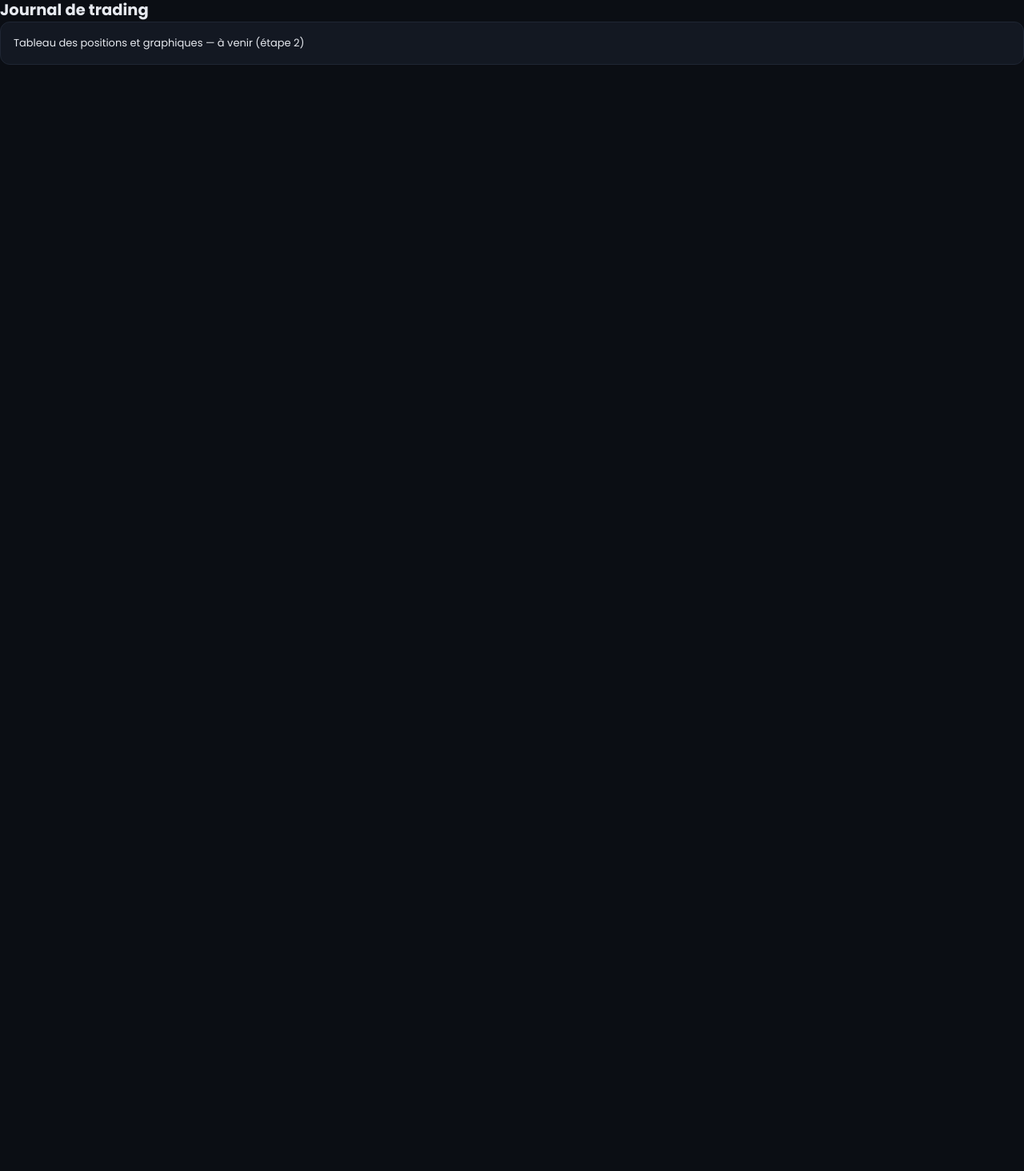
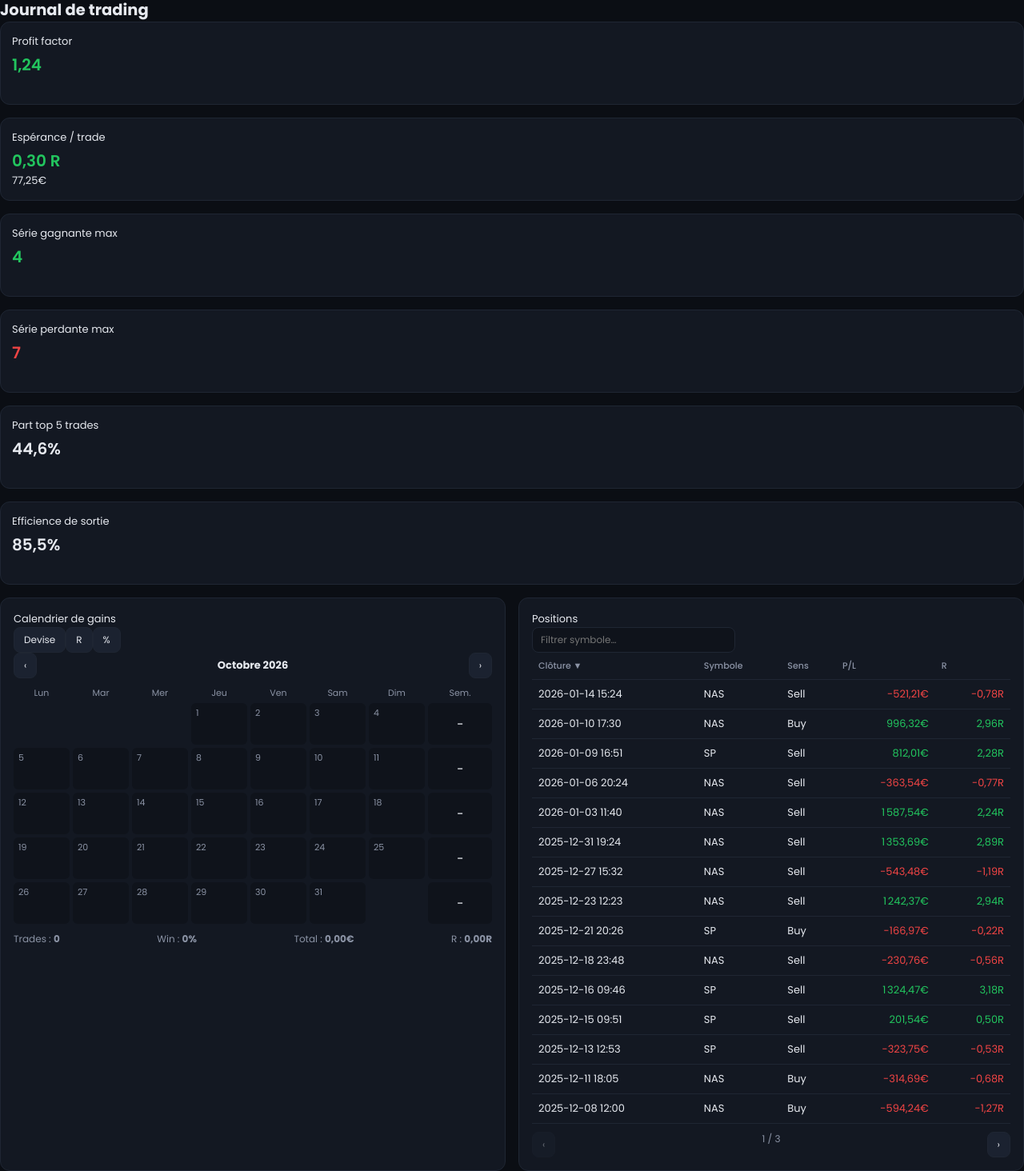
Before and after one commit to Neal40/trading-journal, a React (Vite) app: page / in a window 1280 px wide. Shown: the part 63-1527 px from the top of the page at 80% size. Before the commit the page ends 800 px from the top, so only its background shows below. Built offline with nearby package versions, Linux system fonts and the light colour scheme.

Commit message:
feat: page Journal de trading (KPI, calendrier, positions)

```diff
--- a/src/pages/JournalPage.tsx
+++ b/src/pages/JournalPage.tsx
@@ -1,8 +1,21 @@
+import { useStore } from '../store/useStore'
+import { computeStats } from '../lib/stats'
+import { KpiRow } from '../components/KpiRow'
+import GainCalendar from '../components/GainCalendar'
+import PositionsTable from '../components/PositionsTable'
+
 export default function JournalPage() {
+  const trades = useStore(s => s.trades)
+  const s = computeStats(trades)
+
   return (
     <section>
       <h2>Journal de trading</h2>
-      <div className="card placeholder">Tableau des positions et graphiques — à venir (étape 2)</div>
+      <KpiRow s={s} />
+      <div className="grid g2" style={{ marginTop: 16 }}>
+        <GainCalendar />
+        <PositionsTable />
+      </div>
     </section>
   )
 }
```
